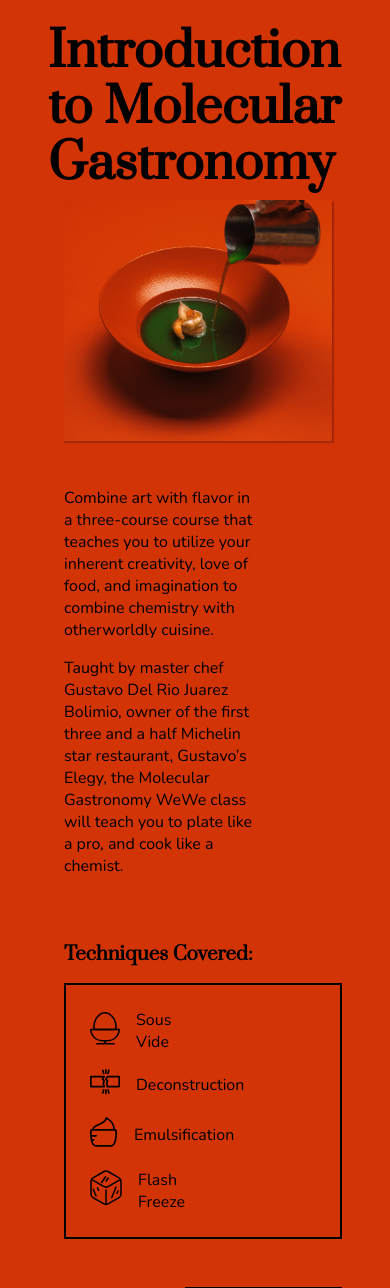
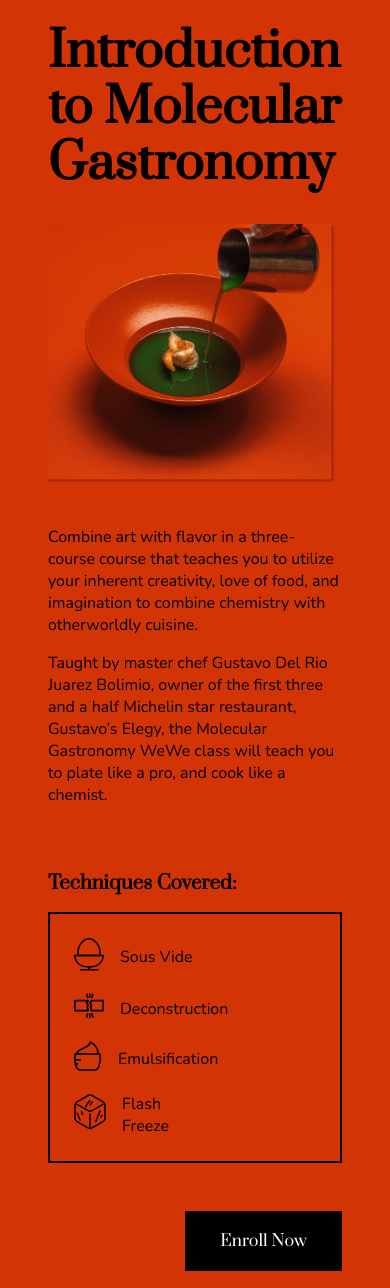
Before and after one commit to wwwApp/idmt-380--2020, a PHP site: page / in a window 390 px wide. Shown: the part 136-1424 px from the top of the page. Run offline with PHP 8.4, Linux system fonts and the light colour scheme.

Commit message:
another responsive update

```diff
--- a/wk2/style.css
+++ b/wk2/style.css
@@ -229,10 +229,15 @@ ul {
 @media only screen and (max-width: 1000px) {
   .teaser-title-wrapper {
     margin-left: 0;
+    margin-bottom: 2rem;
   }
 
   .teaser-content-wrapper {
     flex-direction: column-reverse;
+  }
+
+  .teaser-content-wrapper {
+    padding-left: 0;
   }
 
   .teaser-content-wrapper > * {
@@ -241,6 +246,10 @@ ul {
 
   .teaser-content__info {
     padding-left: 0;
+  }
+
+  .teaser__description {
+    width: 100%;
   }
 
   .nav-wrapper {
```
